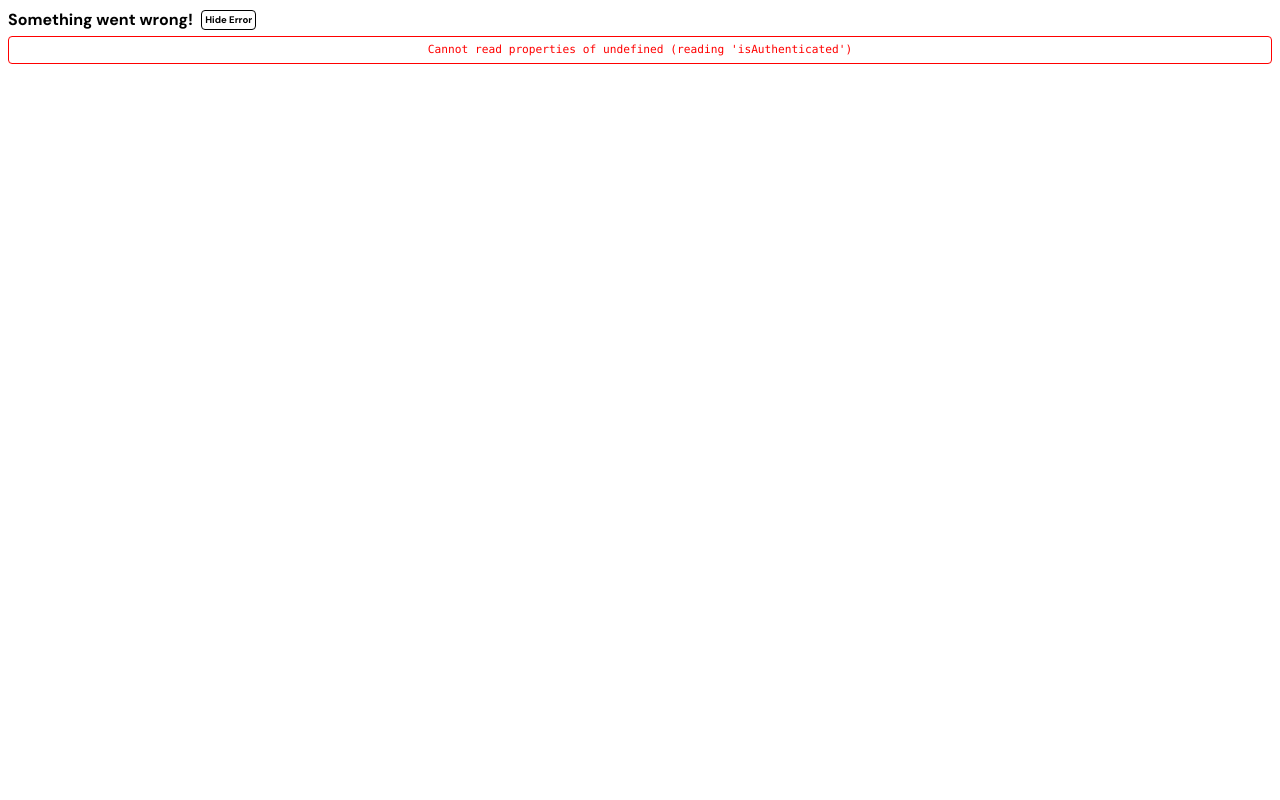
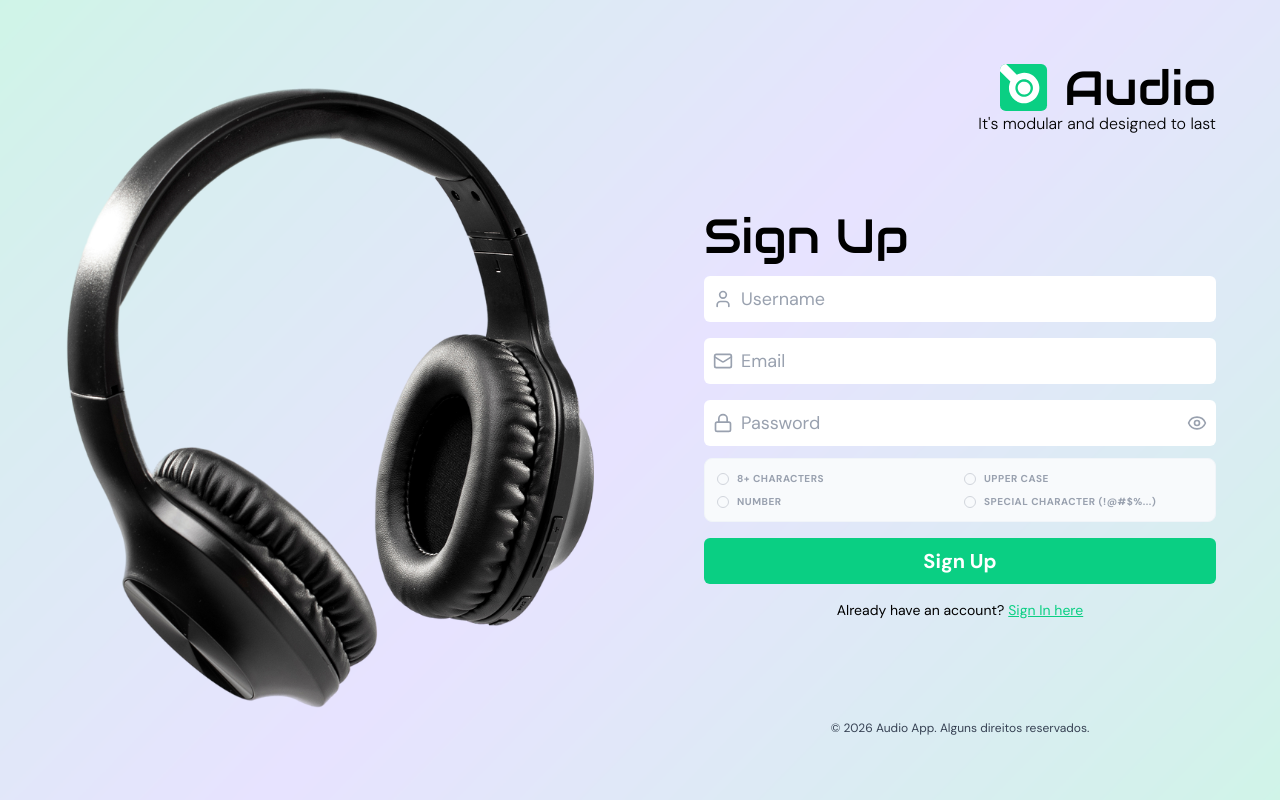
Before and after one commit to vimevili/audio-ecommerce, a React (Vite) app in the folder frontend/: page /sign-up in a window 1280 px wide. Built offline with nearby package versions, Linux system fonts and the light colour scheme; no server answers.

Commit message:
feat(auth): implement sign-in flow with useMutation and route protection

```diff
--- a/frontend/src/App.tsx
+++ b/frontend/src/App.tsx
@@ -1,5 +1,14 @@
-function App() {
-  return <></>;
+import { RouterProvider } from '@tanstack/react-router';
+import { useAuth } from './hooks/useAuth';
+import { router } from './router.ts';
+import SplashScreen from './components/SplashScreen.tsx';
+
+export function App() {
+  const auth = useAuth();
+
+  if (auth.isLoading) {
+    return <SplashScreen />;
+  }
+
+  return <RouterProvider router={router} context={{ auth }} />;
 }
-
-export default App;
--- a/frontend/src/features/auth/components/SignInForm.tsx
+++ b/frontend/src/features/auth/components/SignInForm.tsx
@@ -1,9 +1,13 @@
+import { useAuth } from '@/hooks/useAuth';
 import { zodResolver } from '@hookform/resolvers/zod';
-import { Link } from '@tanstack/react-router';
+import { useMutation } from '@tanstack/react-query';
+import { Link, useNavigate, useSearch } from '@tanstack/react-router';
 import { Mail } from 'lucide-react';
 import { useForm } from 'react-hook-form';
 import * as z from 'zod';
 import { Button, PasswordInput, TextInput } from '../../../components';
+import type { LoginRequest } from '../models';
+import { authService } from '../services/authService';
 
 interface IProps {
   showTitle?: boolean;
@@ -11,17 +15,38 @@ interface IProps {
 
 function SignInForm({ showTitle }: IProps) {
   const schema = z.object({
-    email: z.email('Please, insert a valid email address.'),
+    login: z.email('Please, insert a valid email address.'),
+    password: z.string().min(1, 'Password is required'),
   });
   const {
     register,
     handleSubmit,
     watch,
+    setError,
     formState: { errors },
   } = useForm({ resolver: zodResolver(schema) });
 
-  function onSubmit(data: z.infer<typeof schema>) {
-    console.log(data);
+  const navigate = useNavigate();
+  const search = useSearch({ strict: false });
+
+  const { checkAuth } = useAuth();
+
+  const loginMutation = useMutation({
+    mutationFn: (data: LoginRequest) => authService.login(data),
+    onSuccess: async () => {
+      await checkAuth();
+      navigate({ to: search.redirect || '/' });
+    },
+    onError: () => {
+      const errorMessage = 'Incorrect e-mail or password!';
+
+      setError('login', { type: 'manual', message: errorMessage });
+      setError('password', { type: 'manual', message: errorMessage });
+    },
+  });
+
+  async function onSubmit(data: LoginRequest) {
+    loginMutation.mutate(data);
   }
 
   return (
@@ -35,13 +60,18 @@ function SignInForm({ showTitle }: IProps) {
         </h2>
       )}
       <TextInput
-        error={errors.email}
-        name="email"
+        error={errors.login}
+        name="login"
         placeholder="Email"
         register={register}
         Icon={Mail}
       />
-      <PasswordInput register={register} watch={watch} page="sign-in" />
+      <PasswordInput
+        register={register}
+        watch={watch}
+        page="sign-in"
+        error={errors.password}
+      />
       <div className="flex flex-col gap-4">
         <Link
           to="/forgot-my-password"
@@ -50,7 +80,11 @@ function SignInForm({ showTitle }: IProps) {
           Forgot My Password
         </Link>
 
-        <Button text="Sign In" styles="justify-center font-bold text-xl" />
+        <Button
+          text="Sign In"
+          styles="justify-center font-bold text-xl"
+          type="submit"
+        />
 
         <p className={`audio-subtitle ${showTitle && 'text-black!'}`}>
           Don't have an account?
--- a/frontend/src/features/auth/components/SignUpForm.tsx
+++ b/frontend/src/features/auth/components/SignUpForm.tsx
@@ -62,7 +62,12 @@ function SignUpForm({ showTitle }: IProps) {
         error={errors.email}
         Icon={Mail}
       />
-      <PasswordInput register={register} watch={watch} page="sign-up" />
+      <PasswordInput
+        register={register}
+        watch={watch}
+        page="sign-up"
+        error={errors.password}
+      />
       <div className="flex flex-col gap-4">
         <Button
           text="Sign Up"
--- a/frontend/src/main.tsx
+++ b/frontend/src/main.tsx
@@ -1,24 +1,22 @@
-import './styles/index.css';
+import { QueryClient, QueryClientProvider } from '@tanstack/react-query';
 import { StrictMode } from 'react';
 import ReactDOM from 'react-dom/client';
-import { RouterProvider, createRouter } from '@tanstack/react-router';
+import { App } from './App';
+import { AuthProvider } from './contexts/AuthProvider';
+import './styles/index.css';
 
-import { routeTree } from './routeTree.gen';
-
-const router = createRouter({ routeTree });
-
-declare module '@tanstack/react-router' {
-  interface Register {
-    router: typeof router;
-  }
-}
+const queryClient = new QueryClient();
 
 const rootElement = document.getElementById('root')!;
 if (!rootElement.innerHTML) {
   const root = ReactDOM.createRoot(rootElement);
   root.render(
     <StrictMode>
-      <RouterProvider router={router} />
+      <QueryClientProvider client={queryClient}>
+        <AuthProvider>
+          <App />
+        </AuthProvider>
+      </QueryClientProvider>
     </StrictMode>,
   );
 }
```
